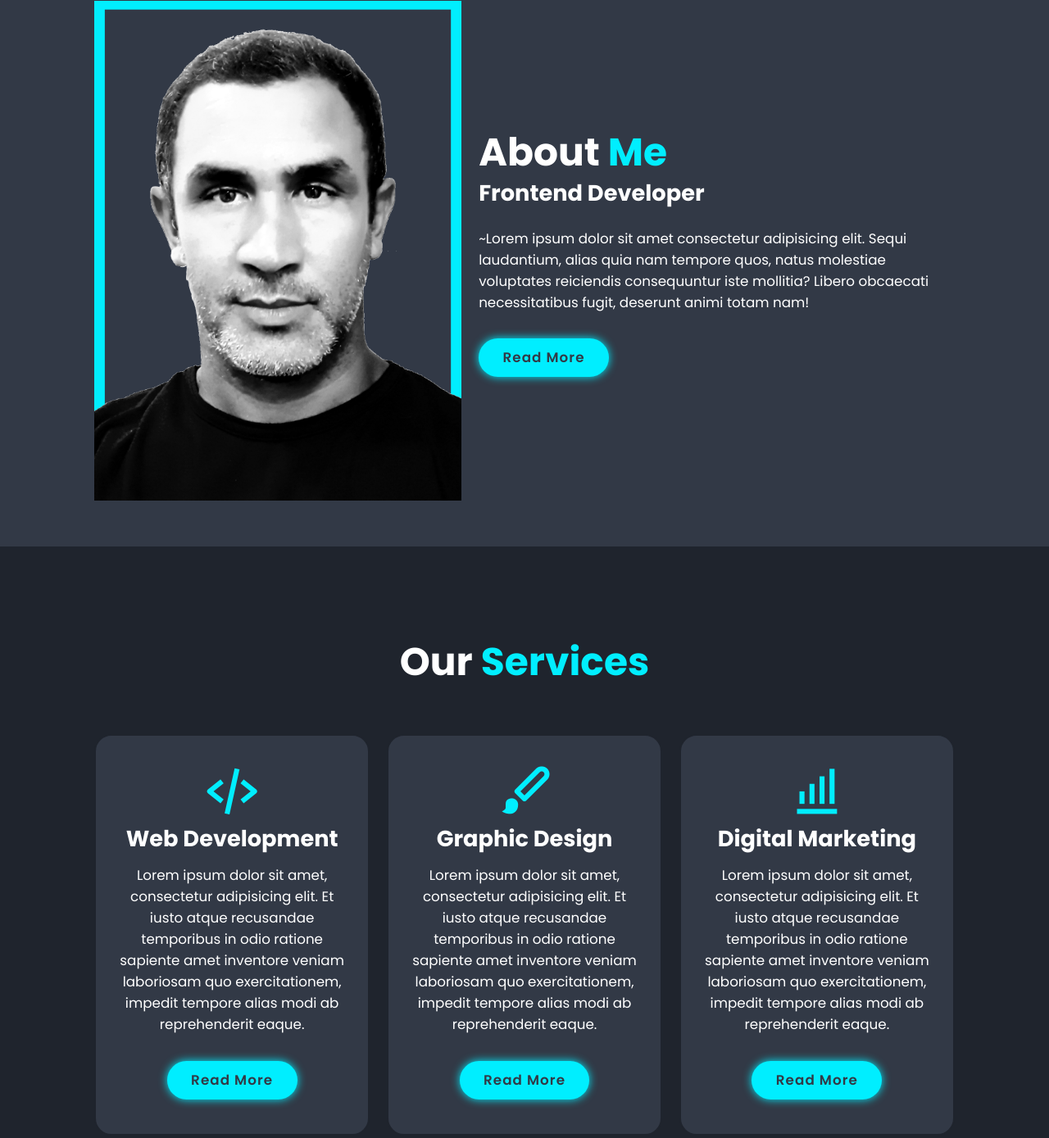
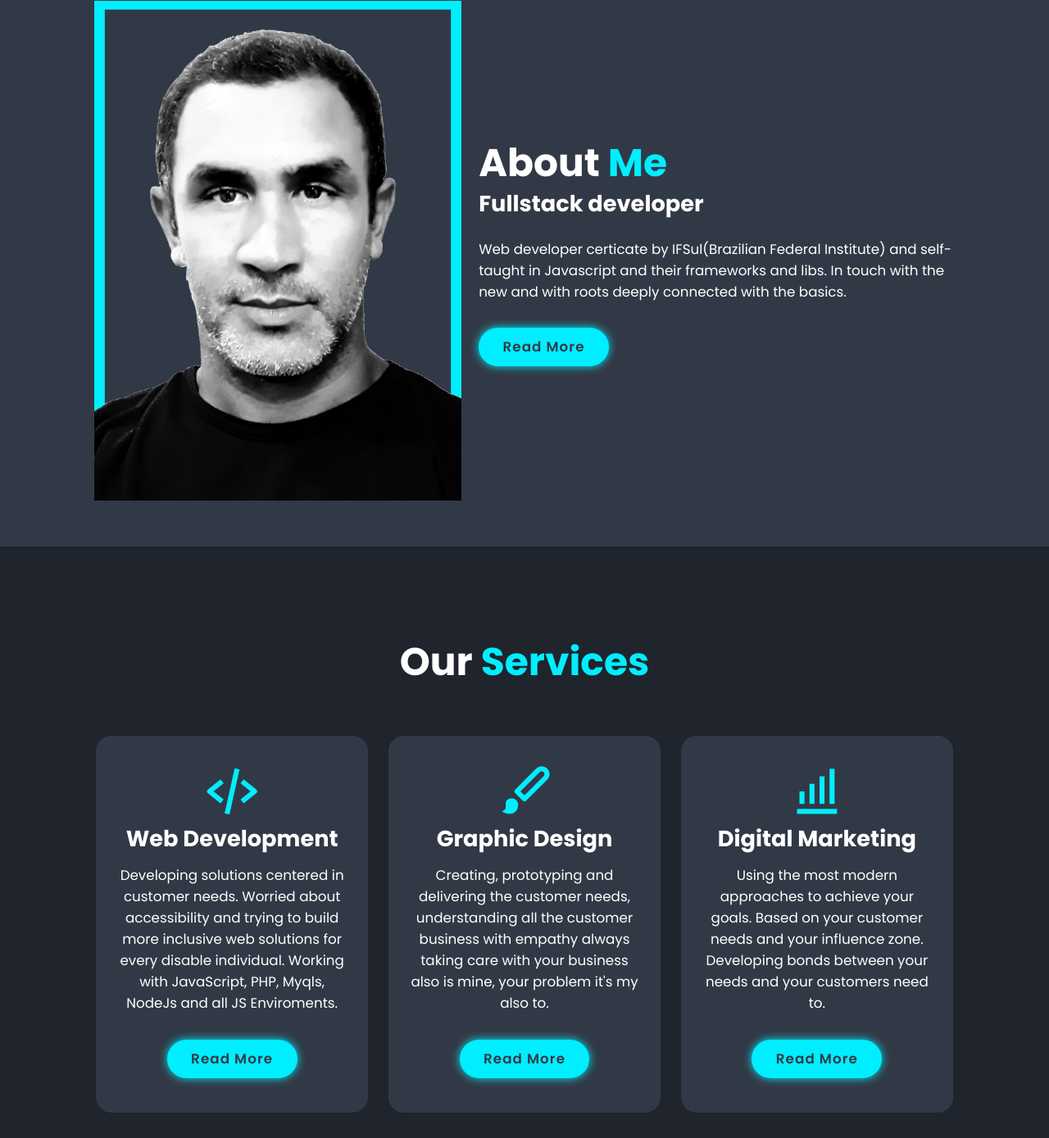
Before and after one commit to MoraesTon/moraeston.github.io, a plain HTML site: page index.html in a window 1280 px wide. Shown: the part 933-2322 px from the top of the page at 82% size. Drawn offline with nearby package versions, Linux system fonts and the light colour scheme.

Commit message:
Texts first write

```diff
--- a/index.html
+++ b/index.html
@@ -15,7 +15,7 @@
 
     <!-- header section -->
     <header class="header">
-        <a href="#" class="logo">Portfolio</a>
+        <a href="#" class="logo">Portfolio.</a>
 
         <i class="bx bx-menu" id="menu-icon"></i>
 
@@ -34,7 +34,7 @@
             <h3>Hello, It's Me</h3>
             <h1>Ton Moraes</h1>
             <h3>And I'm a <span class="multiple-text"></span></h3>
-            <p>Lorem ipsum dolor sit amet, consectetur adipisicing elit. Distinctio, sed. Dignissimos rerum qui libero deleniti ullam placeat, odio culpa molestiae vel mollitia. Dicta, ipsam provident? Eius quo odio ducimus similique.</p>
+            <p>Trying to make the digital world more accessible for everyone. The world always more and more connected. Come and check my social medias. I'm always open to talk, to share and learn.</p>
             <div class="social-media">
                 <a href="#"><i class='bx bxl-facebook-square'></i></a>
                 <a href="#"><i class='bx bxl-instagram-alt'></i></a>
@@ -44,7 +44,7 @@
             <a href="#" class="btn">Download CV</a>
         </div>
         <div class="home-img">
-            <img src="images/pic0.png" alt="My Picture">
+            <img src="images/pic0.png" alt="Ton Moraes black and white picture">
         </div>
     </section>
 
@@ -56,8 +56,8 @@
 
         <div class="about-content">
             <h2 class="heading">About <span>Me</span></h2>
-            <h3>Frontend Developer</h3>
-            <p>~Lorem ipsum dolor sit amet consectetur adipisicing elit. Sequi laudantium, alias quia nam tempore quos, natus molestiae voluptates reiciendis consequuntur iste mollitia? Libero obcaecati necessitatibus fugit, deserunt animi totam nam!</p>
+            <h3>Fullstack developer</h3>
+            <p>Web developer certicate by IFSul(Brazilian Federal Institute) and self-taught in Javascript and their frameworks and libs. In touch with the new and with roots deeply connected with the basics.</p>
             <a href="#" class="btn">Read More</a>
         </div>
     </section>
@@ -70,21 +70,21 @@
             <div class="services-box">
                 <i class="bx bx-code-alt"></i>
                 <h3>Web Development</h3>
-                <p>Lorem ipsum dolor sit amet, consectetur adipisicing elit. Et iusto atque recusandae temporibus in odio ratione sapiente amet inventore veniam laboriosam quo exercitationem, impedit tempore alias modi ab reprehenderit eaque.</p>
+                <p>Developing solutions centered in customer needs. Worried about accessibility and trying to build more inclusive web solutions for every disable individual. Working with JavaScript, PHP, Myqls, NodeJs and all JS Enviroments.</p>
                 <a href="#" class="btn">Read More</a>
             </div>
 
             <div class="services-box">
                 <i class="bx bxs-paint"></i>
                 <h3>Graphic Design</h3>
-                <p>Lorem ipsum dolor sit amet, consectetur adipisicing elit. Et iusto atque recusandae temporibus in odio ratione sapiente amet inventore veniam laboriosam quo exercitationem, impedit tempore alias modi ab reprehenderit eaque.</p>
+                <p>Creating, prototyping and delivering the customer needs, understanding all the customer business with empathy always taking care with your business also is mine, your problem it's my also to.</p>
                 <a href="#" class="btn">Read More</a>
             </div>
 
             <div class="services-box">
                 <i class="bx bx-bar-chart-alt"></i>
                 <h3>Digital Marketing</h3>
-                <p>Lorem ipsum dolor sit amet, consectetur adipisicing elit. Et iusto atque recusandae temporibus in odio ratione sapiente amet inventore veniam laboriosam quo exercitationem, impedit tempore alias modi ab reprehenderit eaque.</p>
+                <p>Using the most modern approaches to achieve your goals. Based on your customer needs and your influence zone. Developing bonds between your needs and your customers need to.</p>
                 <a href="#" class="btn">Read More</a>
             </div>
         </div>
```
